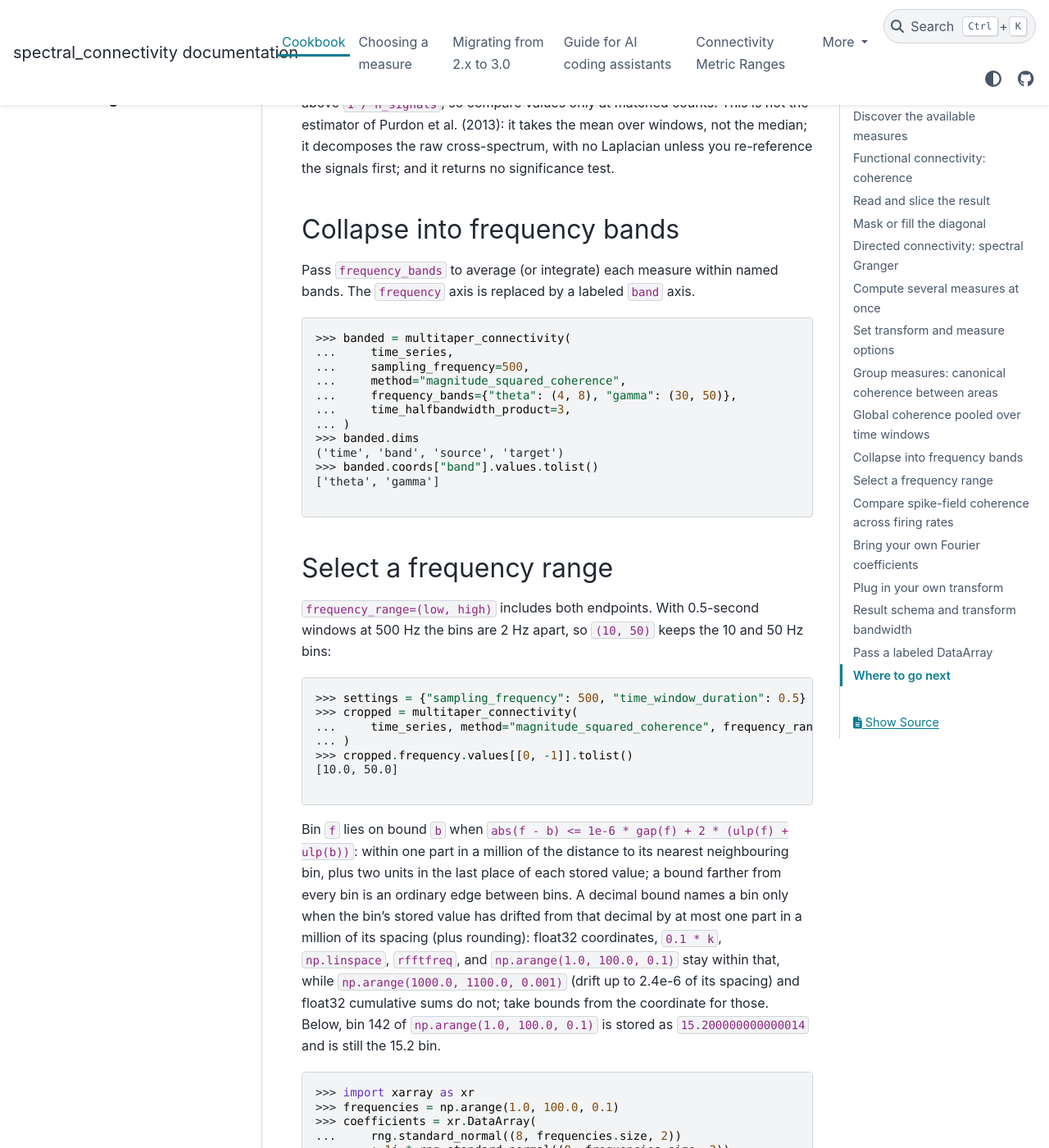
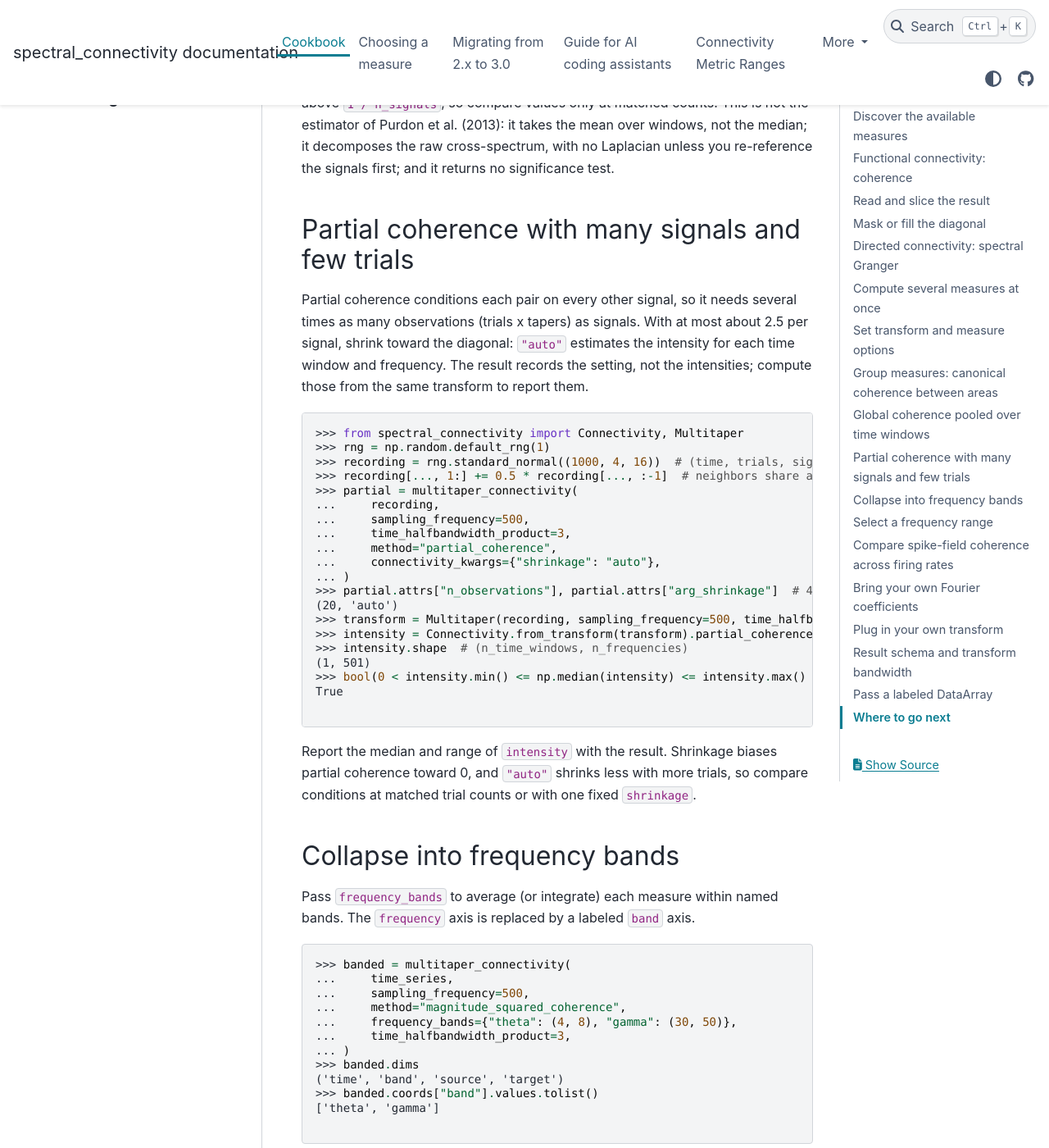
Before and after one commit to Eden-Kramer-Lab/spectral_connectivity, a Sphinx documentation site: the page built from docs/cookbook.md, in a window 1280 px wide and 1400 px high, scrolled down 8278 px. Shown: the whole window at 82% size. Built offline with Sphinx 7.4.7 and the PyData theme 0.15.4, drawn with Linux system fonts in a browser that asks for light colours; pages that are not in the unit, such as notebooks, are missing from menus; the version number could not be read and is left out.

Commit message:
Document when to use shrinkage="auto" and what to report
Re-measured on a grid (chain and dense VARs, 4, 8 and 16 signals, 0.5 to 100
observations per signal, 500 replicates): "auto" lowered the error in every
case up to 2.5 observations per signal and can raise it, by up to 2.2
times, from 5 per signal on. The parameter docs, choosing_a_measure.md, the
LLM guide and the CHANGELOG give that rule; the Notes give the grid, the
intensity's first-order accuracy, what to report, and that jackknife
intervals are for the shrunk estimand. The wrappers record the setting, not
the intensities, and a doctested cookbook recipe shows how to get them. The
scale-fix entry states how its change depends on the observation count, and
the CHANGELOG bullet for shrinkage is shorter.

Co-Authored-By: Claude Opus 5.5 <noreply@anthropic.com>

````diff
--- a/docs/cookbook.md
+++ b/docs/cookbook.md
@@ -394,6 +394,41 @@ above `1 / n_signals`, so compare values only at matched counts. This is not
 the estimator of Purdon et al. (2013): it takes the mean over windows, not the
 median; it decomposes the raw cross-spectrum, with no Laplacian unless you
 re-reference the signals first; and it returns no significance test.
+
+## Partial coherence with many signals and few trials
+
+Partial coherence conditions each pair on every other signal, so it needs
+several times as many observations (trials x tapers) as signals. With at most
+about 2.5 per signal, shrink toward the diagonal: `"auto"` estimates the
+intensity for each time window and frequency. The result records the setting,
+not the intensities; compute those from the same transform to report them.
+
+```python
+>>> from spectral_connectivity import Connectivity, Multitaper
+>>> rng = np.random.default_rng(1)
+>>> recording = rng.standard_normal((1000, 4, 16))  # (time, trials, signals)
+>>> recording[..., 1:] += 0.5 * recording[..., :-1]  # neighbors share a source
+>>> partial = multitaper_connectivity(
+...     recording,
+...     sampling_frequency=500,
+...     time_halfbandwidth_product=3,
+...     method="partial_coherence",
+...     connectivity_kwargs={"shrinkage": "auto"},
+... )
+>>> partial.attrs["n_observations"], partial.attrs["arg_shrinkage"]  # 4 trials x 5 tapers
+(20, 'auto')
+>>> transform = Multitaper(recording, sampling_frequency=500, time_halfbandwidth_product=3)
+>>> intensity = Connectivity.from_transform(transform).partial_coherence_shrinkage()
+>>> intensity.shape  # (n_time_windows, n_frequencies)
+(1, 501)
+>>> bool(0 < intensity.min() <= np.median(intensity) <= intensity.max() < 1)
+True
+
+```
+
+Report the median and range of `intensity` with the result. Shrinkage biases
+partial coherence toward 0, and `"auto"` shrinks less with more trials, so
+compare conditions at matched trial counts or with one fixed `shrinkage`.
 
 ## Collapse into frequency bands
 
````
Also changed, not shown: CHANGELOG.md (+12 -18 lines), docs/choosing_a_measure.md (+1 -1 lines), docs/llm_guide.md (+4 -0 lines), 1 other file.
